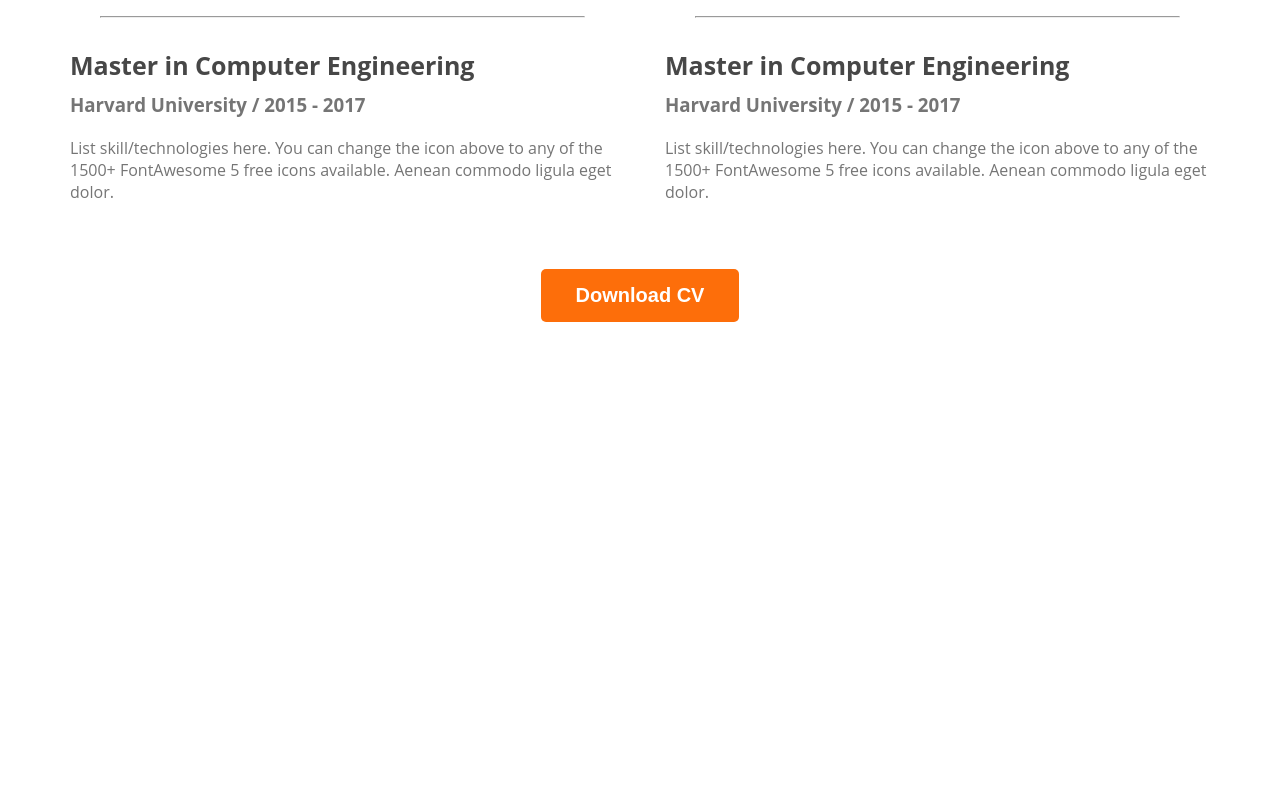
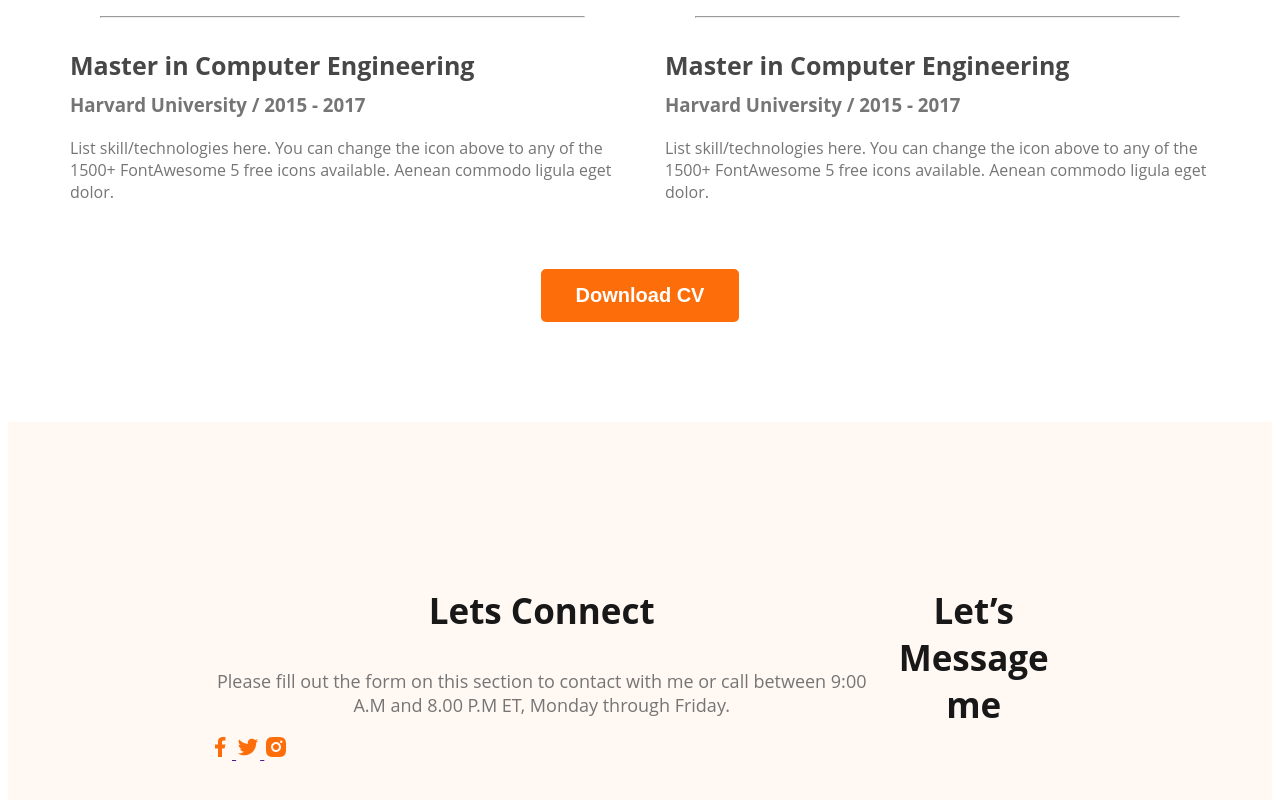
Before and after one commit to emonpappu17/web-developer-portfolio, a plain HTML site: page index.html in a window 1280 px wide. Shown: the part 2822-3622 px from the top of the page. Before the commit the page ends 3152 px from the top, so only its background shows below. Drawn offline with Linux system fonts and the light colour scheme.

Commit message:
basic footer

```diff
--- a/index.html
+++ b/index.html
@@ -156,6 +156,19 @@
 
     </main>
     <footer>
+        <div class="footer-column">
+            <h3 class="section-title">Lets Connect</h3>
+            <p class="section-description">Please fill out the form on this section to contact with me or call between 9:00 A.M and 8.00 P.M ET, Monday through Friday.</p>
+            <div class="social-links">
+                <a href=""><img src="images/icons/facebook.png" alt="">
+                </a><a href=""><img src="images/icons/twitter.png" alt="">
+                </a><a href=""><img src="images/icons/insta.png" alt="">
+                </a>
+            </div>
+        </div>
+        <div class="footer-column">
+            <h3 class="section-title">Let’s Message me</h3>
+        </div>
 
     </footer>
 
--- a/styles/portfolio.css
+++ b/styles/portfolio.css
@@ -161,3 +161,11 @@ main section{
     text-align: center;
     margin-top: 50px;
 }
+/* footer style */
+footer{
+    display: flex;
+    background: #FFF8F3;
+    padding: 130px 200px;
+    margin-top: 100px;
+
+}
```
